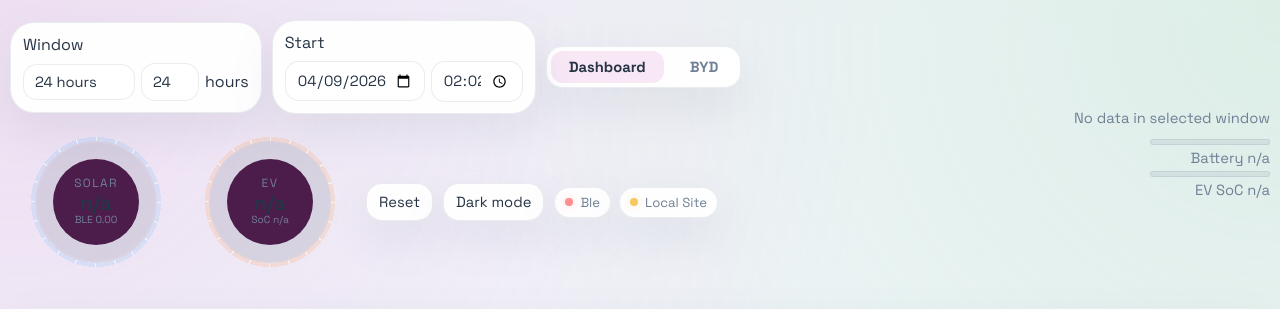
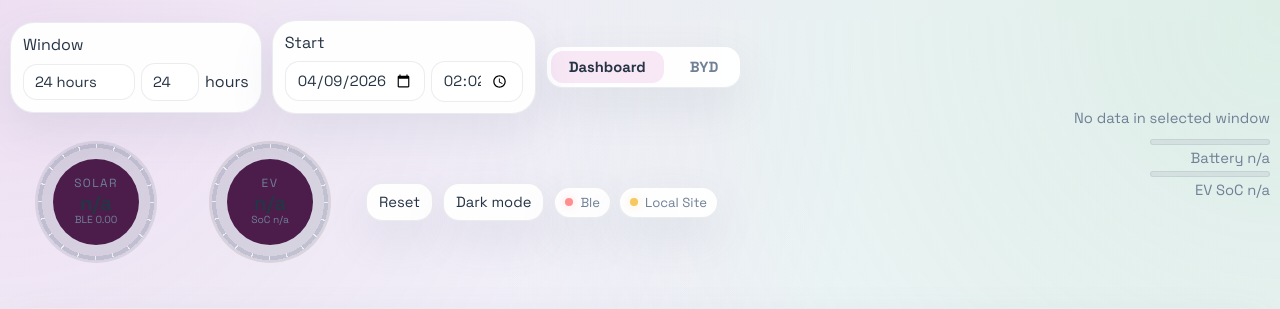
Before and after one commit to sek0002/solar, a FastAPI app: page / in a window 1280 px wide. Shown: the top 309 px of the page. Run offline with FastAPI, Linux system fonts and the light colour scheme; data comes from the database, SQL or seed files in the repository; data that the repository does not hold is empty; some libraries are stand-ins or nearby versions.

Commit message:
Tighten topbar gauge outer ring

```diff
--- a/static/styles.css
+++ b/static/styles.css
@@ -209,12 +209,13 @@
 }
 
 .topbar-gauge-ble-ring {
-  inset: 18px;
+  inset: 24px;
   z-index: 1;
   background:
-    conic-gradient(from -90deg, rgba(108, 188, 255, 0.98) 0turn var(--ring-progress), rgba(108, 188, 255, 0.18) var(--ring-progress) 1turn);
-  -webkit-mask: radial-gradient(circle at center, transparent 0 61px, #000 61px 65px, transparent 65px 100%);
-  mask: radial-gradient(circle at center, transparent 0 61px, #000 61px 65px, transparent 65px 100%);
+    conic-gradient(from -90deg, rgba(108, 188, 255, 0.98) 0turn var(--ring-progress), rgba(117, 131, 153, 0.22) var(--ring-progress) 1turn);
+  box-shadow: 0 0 18px rgba(108, 188, 255, 0.12);
+  -webkit-mask: radial-gradient(circle at center, transparent 0 54px, #000 54px 58px, transparent 58px 100%);
+  mask: radial-gradient(circle at center, transparent 0 54px, #000 54px 58px, transparent 58px 100%);
 }
 
 .topbar-gauge-solar-ring {
@@ -224,12 +225,13 @@
 }
 
 .topbar-gauge-byd-ring {
-  inset: 18px;
+  inset: 24px;
   z-index: 1;
   background:
-    conic-gradient(from -90deg, rgba(255, 152, 79, 0.98) 0turn var(--ring-progress), rgba(255, 152, 79, 0.18) var(--ring-progress) 1turn);
-  -webkit-mask: radial-gradient(circle at center, transparent 0 61px, #000 61px 65px, transparent 65px 100%);
-  mask: radial-gradient(circle at center, transparent 0 61px, #000 61px 65px, transparent 65px 100%);
+    conic-gradient(from -90deg, rgba(255, 152, 79, 0.98) 0turn var(--ring-progress), rgba(117, 131, 153, 0.22) var(--ring-progress) 1turn);
+  box-shadow: 0 0 18px rgba(255, 152, 79, 0.12);
+  -webkit-mask: radial-gradient(circle at center, transparent 0 54px, #000 54px 58px, transparent 58px 100%);
+  mask: radial-gradient(circle at center, transparent 0 54px, #000 54px 58px, transparent 58px 100%);
 }
 
 .topbar-gauge-byd-solar-ring {
@@ -237,12 +239,12 @@
 }
 
 .topbar-gauge-inner-ticks {
-  inset: 18px;
+  inset: 24px;
   z-index: 2;
   background:
     repeating-conic-gradient(from -90deg, rgba(245, 247, 250, 0.82) 0deg 1.2deg, transparent 1.2deg 18deg);
-  -webkit-mask: radial-gradient(circle at center, transparent 0 61px, #000 61px 65px, transparent 65px 100%);
-  mask: radial-gradient(circle at center, transparent 0 61px, #000 61px 65px, transparent 65px 100%);
+  -webkit-mask: radial-gradient(circle at center, transparent 0 54px, #000 54px 58px, transparent 58px 100%);
+  mask: radial-gradient(circle at center, transparent 0 54px, #000 54px 58px, transparent 58px 100%);
 }
 
 .topbar-gauge-solar-ring::after {
```
